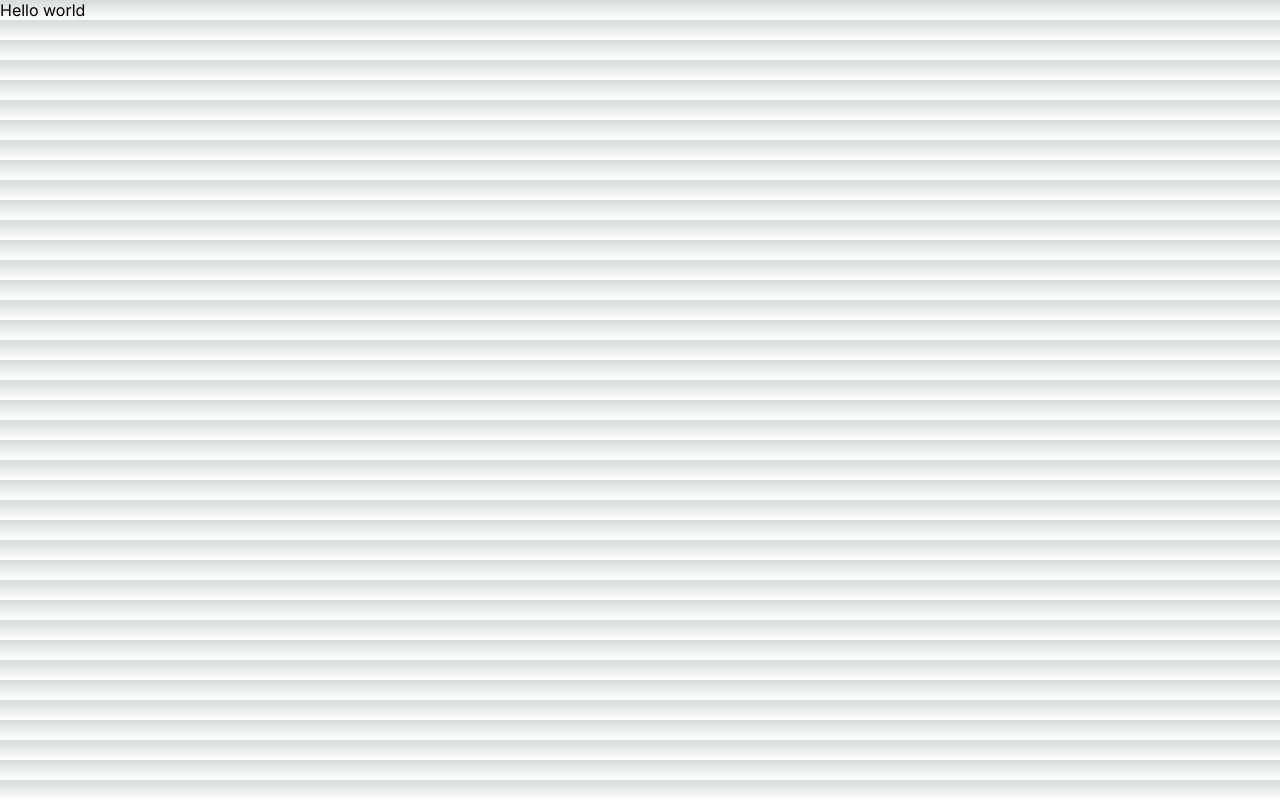
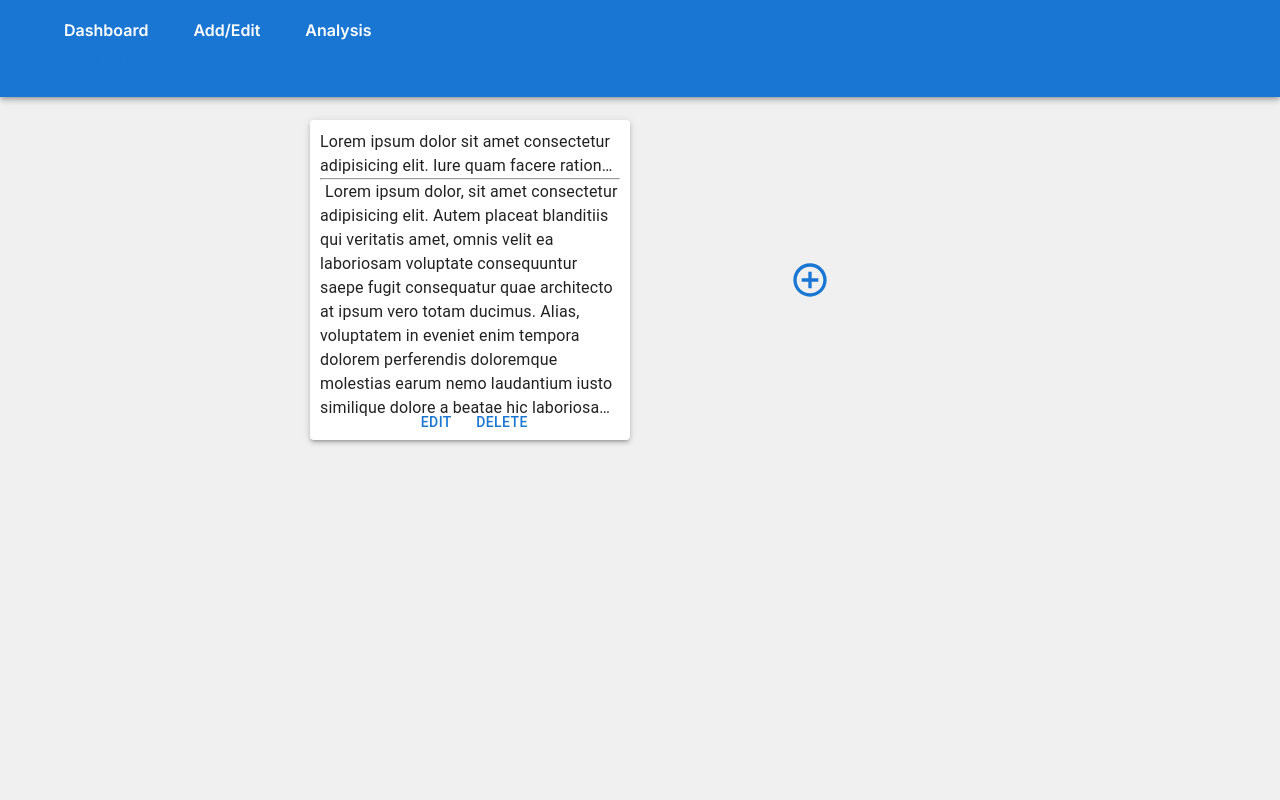
Before and after one commit to MaksSamohin/notes-app, a Next.js app: page / in a window 1280 px wide. Built offline with nearby package versions, Linux system fonts and the light colour scheme.

Commit message:
feat: created basic note components, nav and dashboard

```diff
--- a/package.json
+++ b/package.json
@@ -11,6 +11,7 @@
   "dependencies": {
     "@emotion/react": "^11.13.0",
     "@emotion/styled": "^11.13.0",
+    "@mui/icons-material": "^5.16.7",
     "@mui/material": "^5.16.7",
     "next": "14.2.5",
     "react": "^18",
--- a/src/app/globals.css
+++ b/src/app/globals.css
@@ -1,107 +1,5 @@
-:root {
-  --max-width: 1100px;
-  --border-radius: 12px;
-  --font-mono: ui-monospace, Menlo, Monaco, "Cascadia Mono", "Segoe UI Mono",
-    "Roboto Mono", "Oxygen Mono", "Ubuntu Monospace", "Source Code Pro",
-    "Fira Mono", "Droid Sans Mono", "Courier New", monospace;
-
-  --foreground-rgb: 0, 0, 0;
-  --background-start-rgb: 214, 219, 220;
-  --background-end-rgb: 255, 255, 255;
-
-  --primary-glow: conic-gradient(
-    from 180deg at 50% 50%,
-    #16abff33 0deg,
-    #0885ff33 55deg,
-    #54d6ff33 120deg,
-    #0071ff33 160deg,
-    transparent 360deg
-  );
-  --secondary-glow: radial-gradient(
-    rgba(255, 255, 255, 1),
-    rgba(255, 255, 255, 0)
-  );
-
-  --tile-start-rgb: 239, 245, 249;
-  --tile-end-rgb: 228, 232, 233;
-  --tile-border: conic-gradient(
-    #00000080,
-    #00000040,
-    #00000030,
-    #00000020,
-    #00000010,
-    #00000010,
-    #00000080
-  );
-
-  --callout-rgb: 238, 240, 241;
-  --callout-border-rgb: 172, 175, 176;
-  --card-rgb: 180, 185, 188;
-  --card-border-rgb: 131, 134, 135;
-}
-
-@media (prefers-color-scheme: dark) {
-  :root {
-    --foreground-rgb: 255, 255, 255;
-    --background-start-rgb: 0, 0, 0;
-    --background-end-rgb: 0, 0, 0;
-
-    --primary-glow: radial-gradient(rgba(1, 65, 255, 0.4), rgba(1, 65, 255, 0));
-    --secondary-glow: linear-gradient(
-      to bottom right,
-      rgba(1, 65, 255, 0),
-      rgba(1, 65, 255, 0),
-      rgba(1, 65, 255, 0.3)
-    );
-
-    --tile-start-rgb: 2, 13, 46;
-    --tile-end-rgb: 2, 5, 19;
-    --tile-border: conic-gradient(
-      #ffffff80,
-      #ffffff40,
-      #ffffff30,
-      #ffffff20,
-      #ffffff10,
-      #ffffff10,
-      #ffffff80
-    );
-
-    --callout-rgb: 20, 20, 20;
-    --callout-border-rgb: 108, 108, 108;
-    --card-rgb: 100, 100, 100;
-    --card-border-rgb: 200, 200, 200;
-  }
-}
-
-* {
+*, *::after, *::before {
   box-sizing: border-box;
   padding: 0;
   margin: 0;
 }
-
-html,
-body {
-  max-width: 100vw;
-  overflow-x: hidden;
-}
-
-body {
-  color: rgb(var(--foreground-rgb));
-  background: linear-gradient(
-      to bottom,
-      transparent,
-      rgb(var(--background-end-rgb))
-    )
-    rgb(var(--background-start-rgb));
-}
-
-a {
-  color: inherit;
-  text-decoration: none;
-}
-
-@media (prefers-color-scheme: dark) {
-  html {
-    color-scheme: dark;
-  }
-}
--- a/src/app/layout.tsx
+++ b/src/app/layout.tsx
@@ -5,7 +5,7 @@ import "./globals.css";
 const inter = Inter({ subsets: ["latin"] });
 
 export const metadata: Metadata = {
-  title: "Create Next App",
+  title: "Notes app",
   description: "Generated by create next app",
 };
 
--- a/src/app/page.module.css
+++ b/src/app/page.module.css
@@ -0,0 +1,8 @@
+.main {
+  padding-top: 120px;
+  height: 100dvh;
+  background-color: rgb(240, 240, 240);
+}
+
+
+/* Note */
--- a/src/app/page.tsx
+++ b/src/app/page.tsx
@@ -1,10 +1,15 @@
-import Image from "next/image";
+import { Box, Paper, Typography, Button } from "@mui/material";
+import Nav from "@/components/Nav/Nav";
 import styles from "./page.module.css";
+import NoteList from "@/components/NoteList/NoteList";
 
 export default function Home() {
   return (
     <main className={styles.main}>
-      Hello world
+      <Nav />
+      <Box>
+        <NoteList />
+      </Box>
     </main>
   );
 }
--- /dev/null
+++ b/src/components/Nav/Nav.module.css
@@ -0,0 +1,22 @@
+.bar {
+    padding: 20px;
+    display: flex;
+    justify-content: space-between;
+}
+
+.linkList {
+    list-style: none;
+    display: flex;
+    align-items: center;
+    gap: 45px;
+}
+
+.link {
+    text-decoration: none;
+    color: white;
+    font-weight: 600;
+}
+.logout {
+    color: white;
+    font-weight: 600;
+}
--- /dev/null
+++ b/src/components/Nav/Nav.tsx
@@ -0,0 +1,31 @@
+import { AppBar, Container, Button } from "@mui/material";
+import Link from "next/link";
+import React from "react";
+import styles from "./Nav.module.css";
+
+export default function Nav() {
+  return (
+    <AppBar>
+      <Container className={styles.bar}>
+        <ul className={styles.linkList}>
+          <li>
+            <Link href="/" className={styles.link}>
+              Dashboard
+            </Link>
+          </li>
+          <li>
+            <Link href="/" className={styles.link}>
+              Add/Edit
+            </Link>
+          </li>
+          <li>
+            <Link href="/" className={styles.link}>
+              Analysis
+            </Link>
+          </li>
+        </ul>
+        <Button className={styles.logout}>Log out</Button>
+      </Container>
+    </AppBar>
+  );
+}
--- /dev/null
+++ b/src/components/Note/Note.module.css
@@ -0,0 +1,38 @@
+.note {
+    border-radius: 10px;
+    padding: 10px;
+    max-width: 320px;
+    height: 320px;
+    display: flex;
+    flex-direction: column;
+    position: relative;
+  }
+  .noteTitle {
+    margin-bottom: 5px;
+    font-weight: 600;
+    font-size: 16px;
+    display: -webkit-box;
+    overflow: hidden;
+    text-overflow: ellipsis;
+    -webkit-line-clamp: 2;
+    -webkit-box-orient: vertical;
+  }
+  .noteContent {
+    margin-top: 10px;
+    font-size: 14px;
+    text-indent: 5px;
+    display: -webkit-box;
+    overflow-y: hidden;
+    text-overflow: ellipsis;
+    -webkit-line-clamp: 10;
+    -webkit-box-orient: vertical;
+    margin-bottom: 30px;
+  }
+  .noteButtons {
+    display: flex;
+    justify-content: center;
+    position: absolute;
+    bottom: 0;
+    left: 50%;
+    transform: translateX(-50%);
+  }
--- /dev/null
+++ b/src/components/Note/Note.tsx
@@ -0,0 +1,67 @@
+"use client";
+
+import { Paper, Typography, Box, Button, Modal } from "@mui/material";
+import { useState } from "react";
+import styles from "./Note.module.css";
+
+export default function Note() {
+  const [open, setOpen] = useState<boolean>(false);
+  const handleOpen = () => {
+    setOpen(true);
+  };
+  const handleClose = () => {
+    setOpen(false);
+  };
+
+  return (
+    <>
+      <Paper elevation={3} className={styles.note}>
+        <Typography className={styles.noteTitle}>
+          Lorem ipsum dolor sit amet consectetur adipisicing elit. Iure quam
+          facere ratione, alias laboriosam, ad officia delectus placeat
+          voluptates nihil similique fugiat aliquam, quibusdam exercitationem?
+          Beatae delectus autem molestiae error!
+        </Typography>
+        <hr />
+        <Typography className={styles.noteContent}>
+          Lorem ipsum dolor, sit amet consectetur adipisicing elit. Autem
+          placeat blanditiis qui veritatis amet, omnis velit ea laboriosam
+          voluptate consequuntur saepe fugit consequatur quae architecto at
+          ipsum vero totam ducimus. Alias, voluptatem in eveniet enim tempora
+          dolorem perferendis doloremque molestias earum nemo laudantium iusto
+          similique dolore a beatae hic laboriosam. Quidem blanditiis eius atque
+          magni dolor ducimus quae excepturi doloribus. Molestias quam totam ea
+          quibusdam alias saepe ducimus voluptatum autem perspiciatis
+          repudiandae assumenda doloremque ut in nulla suscipit, deleniti
+          obcaecati, magnam corporis rerum minus eligendi beatae quo earum. Cum,
+          incidunt? Sunt similique, inventore numquam consequatur, fugiat
+          provident qui accusantium ipsam quis accusamus sed obcaecati
+          reiciendis recusandae asperiores animi est iusto omnis et porro.
+          Accusantium quaerat, doloribus molestias maxime blanditiis voluptate!
+          Ratione quis aliquid et voluptate saepe autem veniam id quidem amet
+          explicabo necessitatibus minus aliquam, est porro non vero laborum
+          dolorem eum. Vel architecto voluptas iusto ratione? Dignissimos, quam
+          commodi.
+        </Typography>
+        <Box className={styles.noteButtons}>
+          <Button>Edit</Button>
+          <Button onClick={handleOpen}>Delete</Button>
+        </Box>
+      </Paper>
+      <Modal
+        open={open}
+        onClose={handleClose}
+        aria-labelledby="parent-modal-title"
+        aria-describedby="parent-modal-description"
+      >
+        <Box>
+          <Typography>Are you sure to delete this?</Typography>
+          <Box>
+            <Button>Yes</Button>
+            <Button>No</Button>
+          </Box>
+        </Box>
+      </Modal>
+    </>
+  );
+}
--- /dev/null
+++ b/src/components/NoteList/NoteList.module.css
@@ -0,0 +1,13 @@
+.noteList {
+    padding: 0 10px;
+    display: flex;
+    justify-content: center;
+    flex-wrap: wrap;
+    gap: 20px;
+}
+.addNote {
+    border-radius: 10px;
+    padding: 10px;
+    width: 320px;
+    height: 320px;
+}
--- /dev/null
+++ b/src/components/NoteList/NoteList.tsx
@@ -0,0 +1,16 @@
+import { Box, Button } from "@mui/material";
+import Note from "../Note/Note";
+import styles from "./NoteList.module.css";
+import { AddCircleOutline } from "@mui/icons-material";
+
+export default function NoteList() {
+  return (
+    <Box className={styles.noteList}>
+      <Note />
+
+      <Button className={styles.addNote}>
+        <AddCircleOutline sx={{ fontSize: 40 }} />
+      </Button>
+    </Box>
+  );
+}
```
Also changed, not shown: 1 other file (tests, documents, lock files or other folders).
